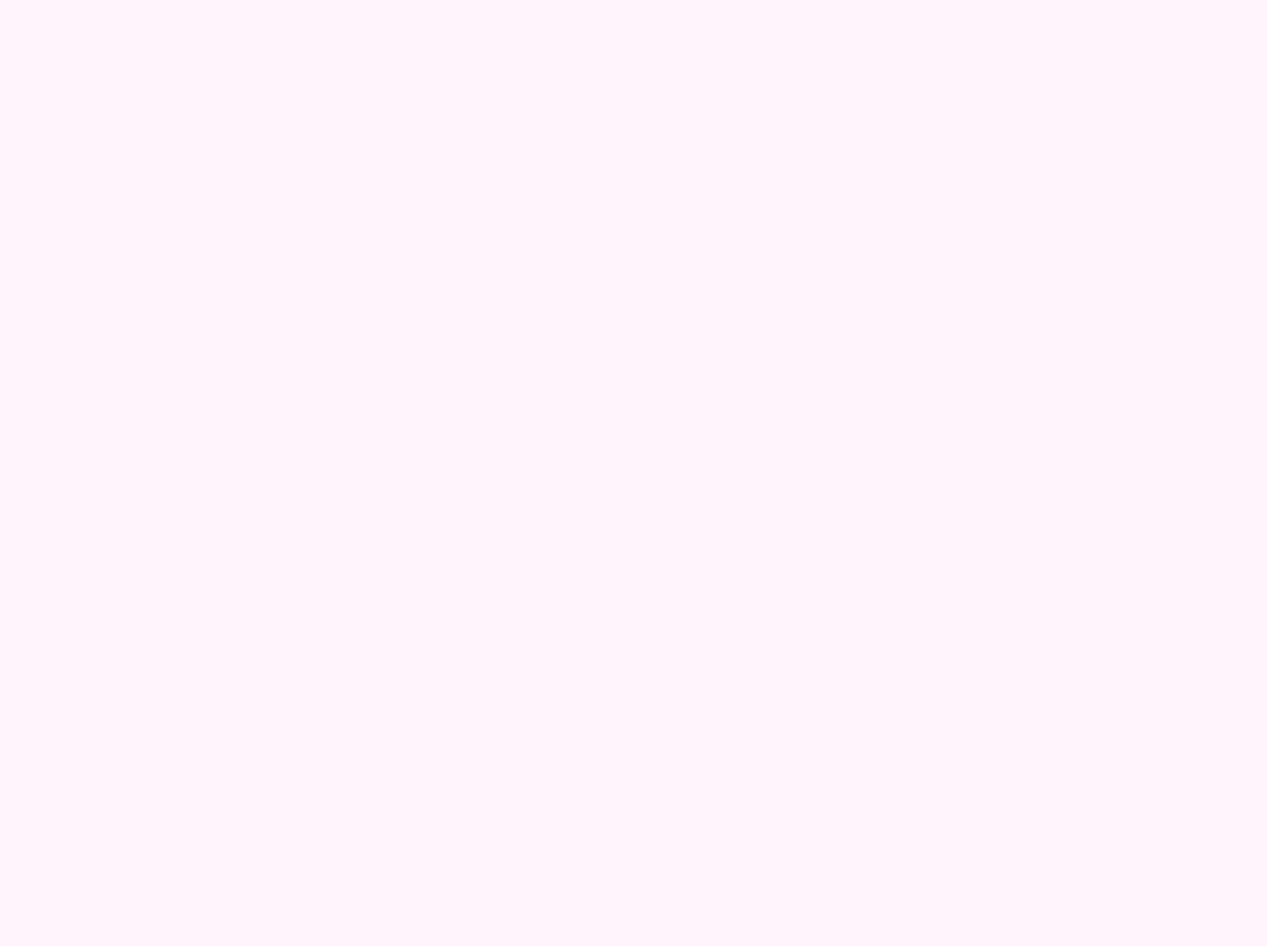
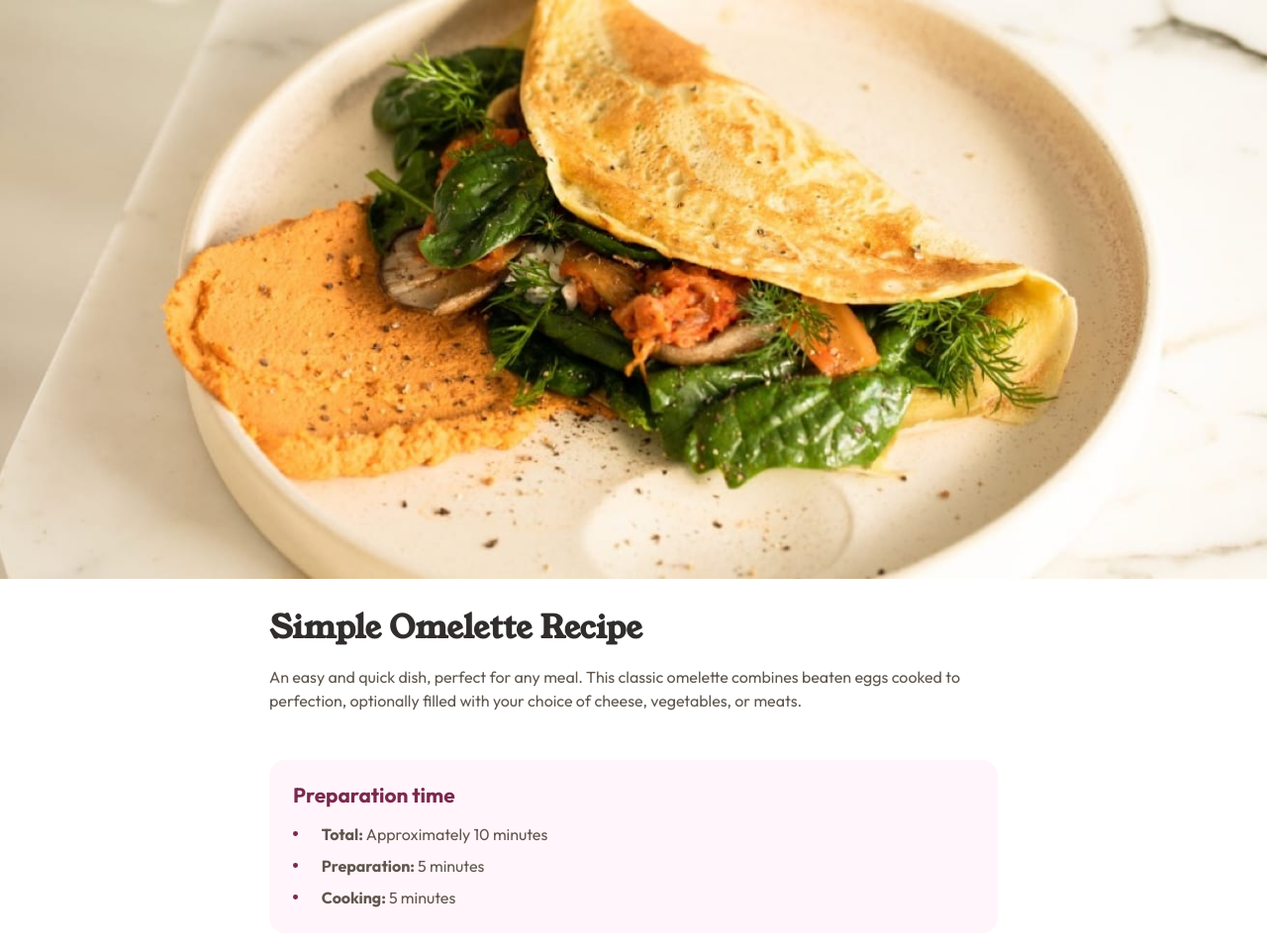
Before and after one commit to Robertron624/recipe-page, a plain HTML site: page index.html in a window 1280 px wide. Shown: the whole page at 99% size. Before the commit the page ends 808 px from the top, so only its background shows below. Drawn offline with Linux system fonts and the light colour scheme.

Commit message:
feat: hero image and into text added

```diff
--- a/index.html
+++ b/index.html
@@ -7,6 +7,56 @@
     <link rel="stylesheet" href="styles.css">
 </head>
 <body>
+    <main>
+        <div class="hero">
+            <img src="./assets/images/image-omelette.jpeg" alt="simple omelette">
+        </div>
 
+        <article class="container">
+            <h1 class="title">
+                Simple Omelette Recipe
+            </h1>
+            <p class="subtitle">
+                An easy and quick dish, perfect for any meal. This classic omelette combines beaten eggs cooked
+                to perfection, optionally filled with your choice of cheese, vegetables, or meats.
+            </p>
+            <div class="preparation-time">
+                <h2>Preparation time</h2>
+                <ul>
+                    <li>
+                        <p>
+                            <span class="name">
+                                Total:
+                            </span>
+                            <span>
+                                Approximately 10 minutes
+                            </span>
+                        </p>
+                    </li>
+                    <li>
+                        <p>
+                            <span class="name">
+                                Preparation:
+                            </span>
+                            <span>
+                                5 minutes
+                            </span>
+                        </p>
+                    </li>
+                    <li>
+                        <p>
+                            <span class="name">
+                                Cooking:
+                            </span>
+                            <span>
+                                5 minutes
+                            </span>
+                        </p>
+                    </li>
+                    </li>
+                </ul>
+            </div>
+        </article>
+    </main>
 </body>
 </html>
--- a/styles.css
+++ b/styles.css
@@ -56,6 +56,8 @@ figure, blockquote, dl, dd {
 ul,
 ol {
   list-style: none;
+  padding: 0;
+  margin: 0;
 }
 
 /* Set core body defaults */
@@ -282,6 +284,86 @@ p {
 
 body {
     font-family: 'Outfit', sans-serif;
+    background-color: var(--white);
+    color: var(--dark-charcoal);
+    margin: 0;
+    padding: 0;
+}
+
+main {
+    padding-block-end: 2rem;
+}
+
+article.container {
+    max-width: 800px;
+    margin: 0 auto;
+    padding-inline: 2rem;
+}
+
+article.container .title{
+    font-family: 'YoungSerif', serif;
+    font-size: 2rem;
+    margin-block-start: 2rem;
+    margin-block-end: 1.2rem;
+}
+
+article.container .subtitle{
+    font-size: 1rem;
+    color: var(--wenge-brown);
+}
+
+.preparation-time {
+    font-size: 1rem;
+    color: var(--wenge-brown);
     background-color: var(--rose-white);
-    color: var(--dark-charcoal);
+    padding: 1.5rem;
+    border-radius: 1rem;
+    margin-top: 3rem;
 }
+
+.preparation-time h2 {
+    font-size: 1.3rem;
+    margin-block-start: 0;
+    color: var(--dark-raspberry);
+}
+
+.preparation-time ul {
+    margin-block-start: 1rem;
+}
+
+.preparation-time ul li {
+    margin-block-start: 0.5rem;
+    margin-block-end: 0.5rem;
+    max-width: 90%;
+    display: flex;
+    align-items: center;
+    gap: 1rem;
+}
+
+.preparation-time ul li::before {
+    content: '';
+    background-color: var(--dark-raspberry);
+    display: inline-flex;
+    width: .3rem;
+    height: .3rem;
+    border-radius: 50%;
+}
+
+.preparation-time ul li:first-child {
+    margin-block-start: 0;
+}
+
+.preparation-time ul li:last-child {
+    margin-block-end: 0;
+}
+
+
+.preparation-time ul li p {
+    margin: 0;
+    margin-inline-start: .5rem;
+}
+
+.preparation-time ul li p span.name {
+    color: var(--wenge-brown);
+    font-weight: 700;
+}
```
